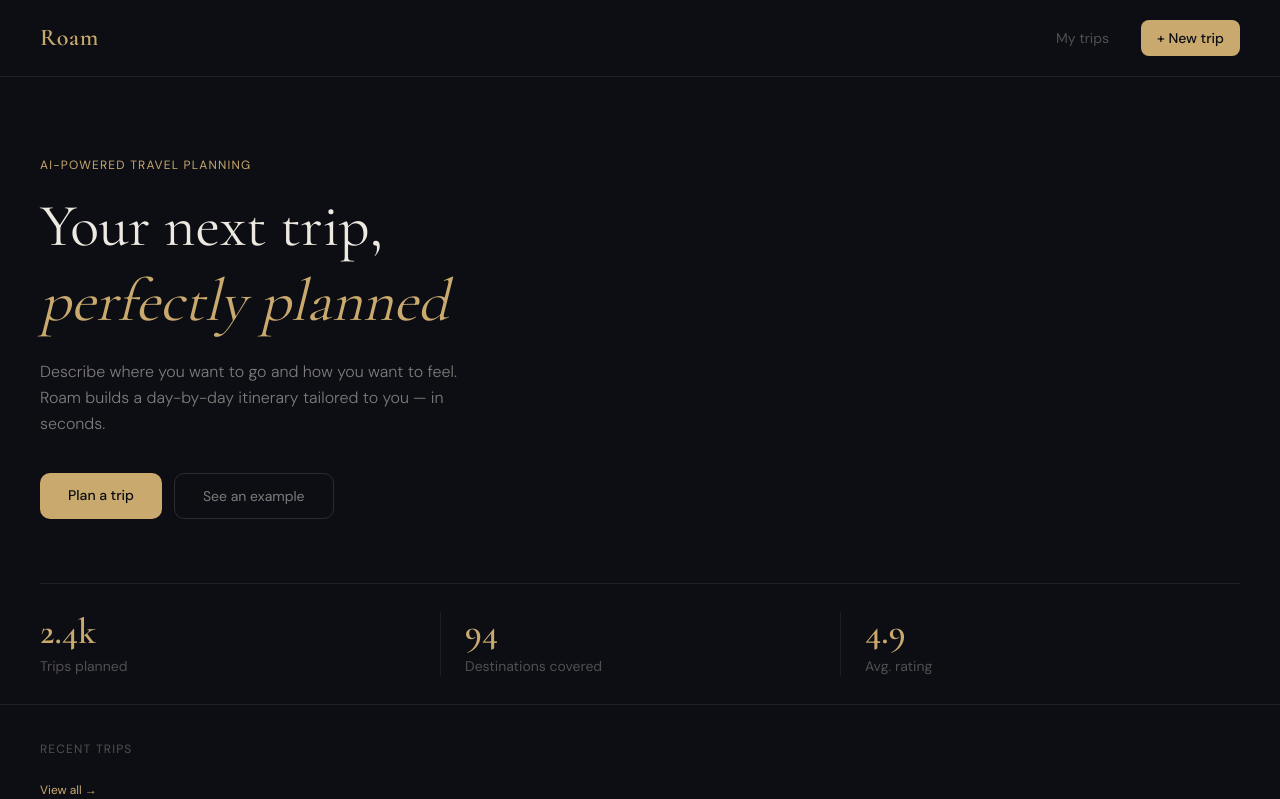
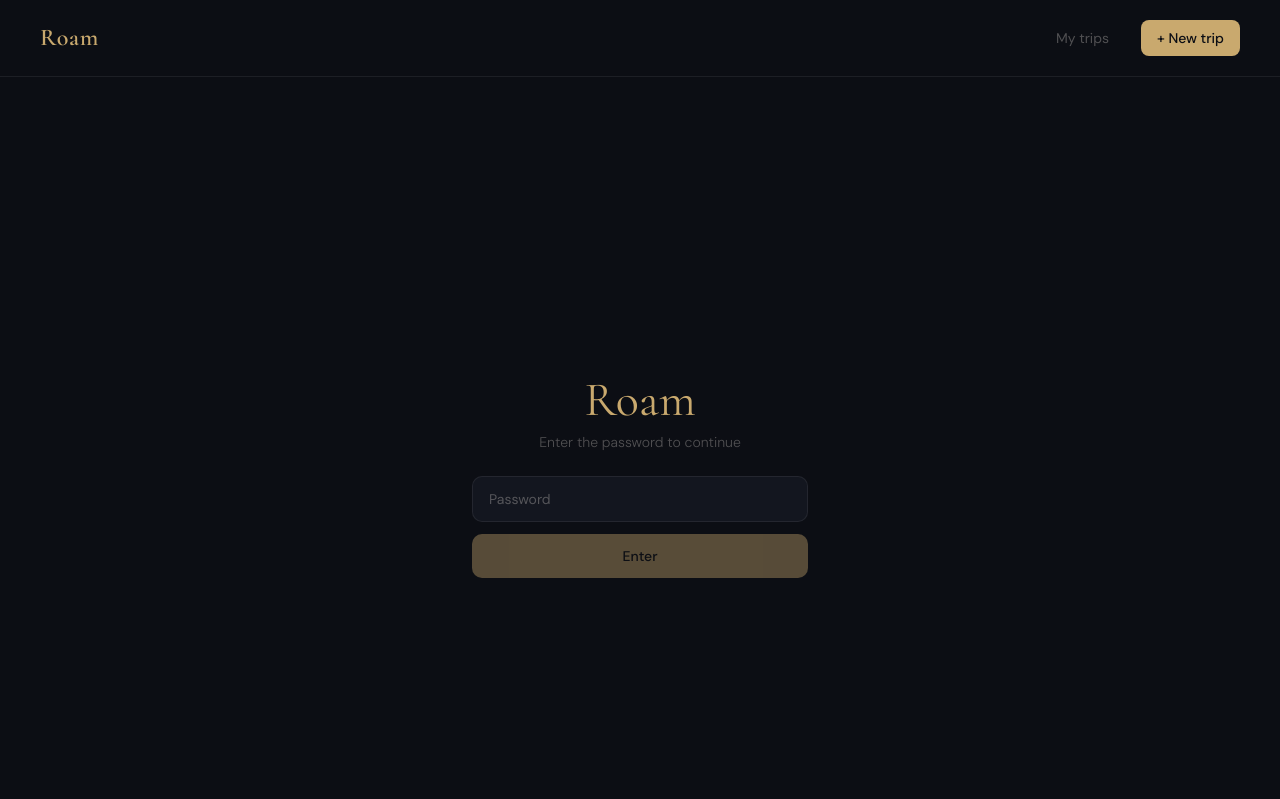
Before and after one commit to jdoneil/roam, a Next.js app: page / in a window 1280 px wide. Shown: the top 799 px of the page. Built offline with nearby package versions, Linux system fonts and the light colour scheme; no server answers.

Commit message:
password gate
add password gate and api checks and routes (#6)

```diff
--- /dev/null
+++ b/src/app/api/auth/check.ts
@@ -0,0 +1,11 @@
+import { NextRequest, NextResponse } from "next/server";
+
+export async function GET(req: NextRequest) {
+  const auth = req.cookies.get("roam_auth")?.value;
+
+  if (auth !== process.env.SITE_PASSWORD) {
+    return NextResponse.json({ error: "Unauthorized" }, { status: 401 });
+  }
+
+  return NextResponse.json({ success: true });
+}
--- /dev/null
+++ b/src/app/api/auth/route.ts
@@ -0,0 +1,19 @@
+import { NextRequest, NextResponse } from "next/server";
+
+export async function POST(req: NextRequest) {
+  const { password } = await req.json();
+
+  if (password !== process.env.SITE_PASSWORD) {
+    return NextResponse.json({ error: "Incorrect password" }, { status: 401 });
+  }
+
+  const res = NextResponse.json({ success: true });
+  res.cookies.set("roam_auth", password, {
+    httpOnly: true,
+    secure: process.env.NODE_ENV === "production",
+    sameSite: "strict",
+    maxAge: 60 * 60 * 24 * 30, // 30 days
+  });
+
+  return res;
+}
--- a/src/app/layout.tsx
+++ b/src/app/layout.tsx
@@ -1,7 +1,11 @@
+"use client";
+
 import type { Metadata } from "next";
 import { Cormorant_Garamond, DM_Sans } from "next/font/google";
 import "./globals.css";
 import Navbar from "@/components/Navbar";
+import PasswordGate from "@/components/PasswordGate";
+import { useEffect, useState } from "react";
 
 const cormorant = Cormorant_Garamond({
   subsets: ["latin"],
@@ -16,16 +20,20 @@ const dmSans = DM_Sans({
   variable: "--font-dm-sans",
 });
 
-export const metadata: Metadata = {
-  title: "Roam Trip Planner",
-  description: "Powered by Anthropic",
-};
-
 export default function RootLayout({
   children,
 }: Readonly<{
   children: React.ReactNode;
 }>) {
+  const [authed, setAuthed] = useState<boolean | null>(null);
+
+  useEffect(() => {
+    // Check if already authed by hitting a lightweight endpoint
+    fetch("/api/auth/check").then((res) => {
+      setAuthed(res.ok);
+    });
+  }, []);
+
   return (
     <html
       lang="en"
@@ -33,7 +41,7 @@ export default function RootLayout({
     >
       <body className="min-h-full flex flex-col">
         <Navbar />
-        {children}
+        {authed ? children : <PasswordGate onSuccess={() => setAuthed(true)} />}
       </body>
     </html>
   );
--- /dev/null
+++ b/src/components/PasswordGate.tsx
@@ -0,0 +1,67 @@
+"use client";
+
+import { useState } from "react";
+
+interface PasswordGateProps {
+  onSuccess: () => void;
+}
+
+export default function PasswordGate({ onSuccess }: PasswordGateProps) {
+  const [password, setPassword] = useState("");
+  const [error, setError] = useState(false);
+  const [loading, setLoading] = useState(false);
+
+  async function handleSubmit() {
+    setLoading(true);
+    setError(false);
+
+    const res = await fetch("/api/auth", {
+      method: "POST",
+      headers: { "Content-Type": "application/json" },
+      body: JSON.stringify({ password }),
+    });
+
+    if (res.ok) {
+      onSuccess();
+    } else {
+      setError(true);
+      setLoading(false);
+    }
+  }
+
+  return (
+    <div className="min-h-screen bg-bg-base flex items-center justify-center">
+      <div className="flex flex-col items-center gap-6 w-full max-w-sm px-6">
+        <div className="text-center">
+          <h1 className="font-serif text-5xl text-gold mb-2">Roam</h1>
+          <p className="text-sm text-(--text-tertiary) font-light">
+            Enter the password to continue
+          </p>
+        </div>
+
+        <div className="w-full flex flex-col gap-3">
+          <input
+            type="password"
+            value={password}
+            onChange={(e) => setPassword(e.target.value)}
+            onKeyDown={(e) => e.key === "Enter" && handleSubmit()}
+            placeholder="Password"
+            className="w-full bg-bg-surface border border-(--border-subtle) rounded-lg px-4 py-3 text-sm text-(--text-primary) placeholder:text-(--text-tertiary) focus:border-gold focus:outline-none transition-colors"
+          />
+          {error && (
+            <p className="text-xs text-red-400">
+              Incorrect password — try again
+            </p>
+          )}
+          <button
+            onClick={handleSubmit}
+            disabled={!password || loading}
+            className="w-full py-3 bg-gold text-bg-base rounded-lg text-sm font-medium hover:opacity-90 transition-opacity disabled:opacity-40 disabled:cursor-not-allowed"
+          >
+            {loading ? "Checking..." : "Enter"}
+          </button>
+        </div>
+      </div>
+    </div>
+  );
+}
--- /dev/null
+++ b/src/middleware.ts
@@ -0,0 +1,18 @@
+import { NextRequest, NextResponse } from "next/server";
+
+export function middleware(req: NextRequest) {
+  const isApiRoute = req.nextUrl.pathname.startsWith("/api/generate");
+
+  if (isApiRoute) {
+    const auth = req.cookies.get("roam_auth")?.value;
+    if (auth !== process.env.SITE_PASSWORD) {
+      return NextResponse.json({ error: "Unauthorized" }, { status: 401 });
+    }
+  }
+
+  return NextResponse.next();
+}
+
+export const config = {
+  matcher: ["/api/generate"],
+};
```
